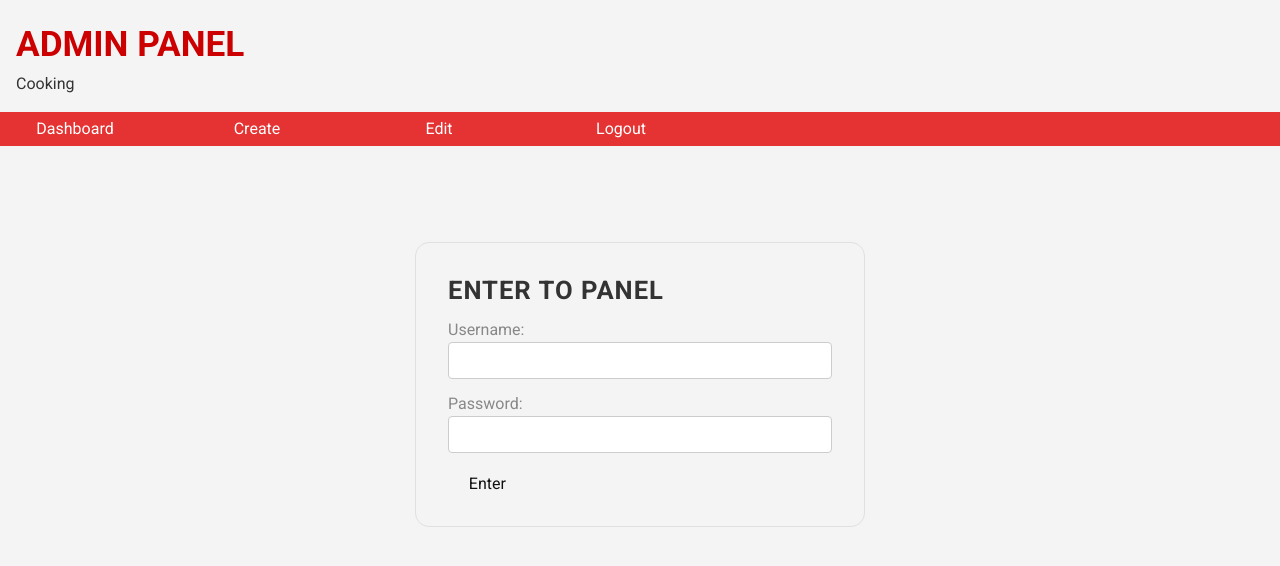
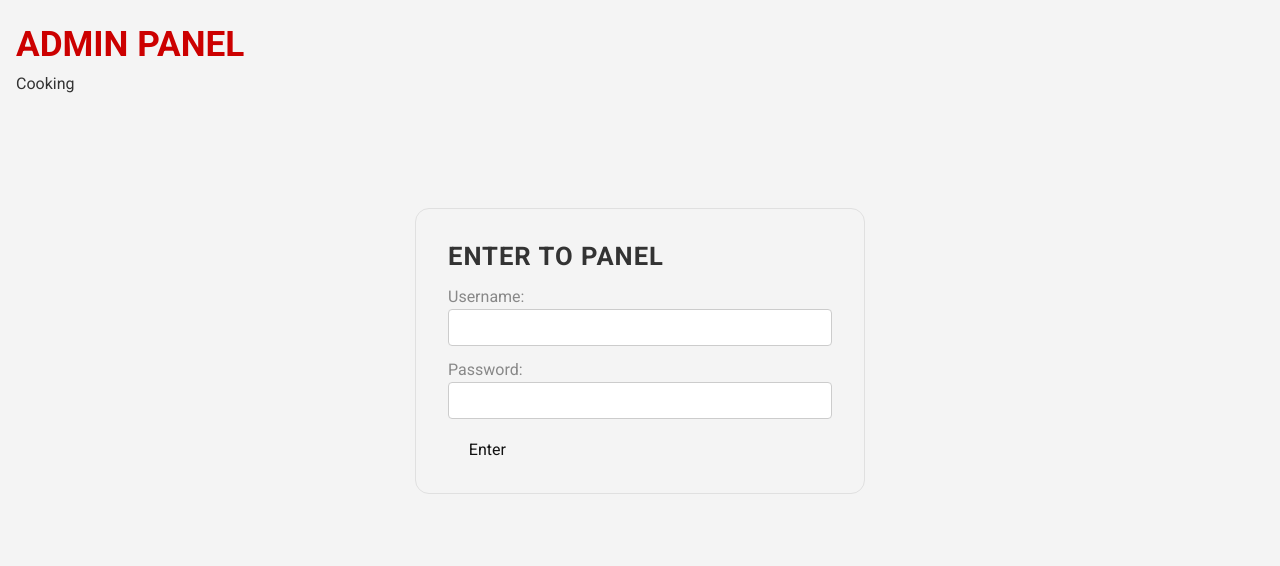
Before and after one commit to MaksymMishchenko/CookingBlogFrontend, an Angular app in the folder CookingBlogFrontend/: page /admin/login in a window 1280 px wide. Shown: the top 566 px of the page. Built offline with nearby package versions, Linux system fonts and the light colour scheme.

Commit message:
feat(admin-nav): Hide admin navigation menu if user isn't logged in

```diff
--- a/CookingBlogFrontend/src/app/admin/shared/components/admin-nav/admin-nav.component.html
+++ b/CookingBlogFrontend/src/app/admin/shared/components/admin-nav/admin-nav.component.html
@@ -1,4 +1,4 @@
-<nav class="menu" id="main-menu">
+<nav *ngIf="isAuthenticated" class="menu" id="main-menu">
     <button class="menu-toggle" id="toggle-menu" (click)="toggleMenu()">
         turn the menu
     </button>
--- a/CookingBlogFrontend/src/app/admin/shared/components/admin-nav/admin-nav.component.ts
+++ b/CookingBlogFrontend/src/app/admin/shared/components/admin-nav/admin-nav.component.ts
@@ -25,7 +25,10 @@ export class AdminNavComponent {
 
   private readonly tabletBreakpoint = '(min-width: 35em)';
 
-  constructor(private auth: AuthService, private router: Router) {
+  constructor(private auth: AuthService, private router: Router) { }
+
+  public get isAuthenticated(): boolean {
+    return this.auth.isAuthenticated();
   }
 
   ngOnInit() {
```
